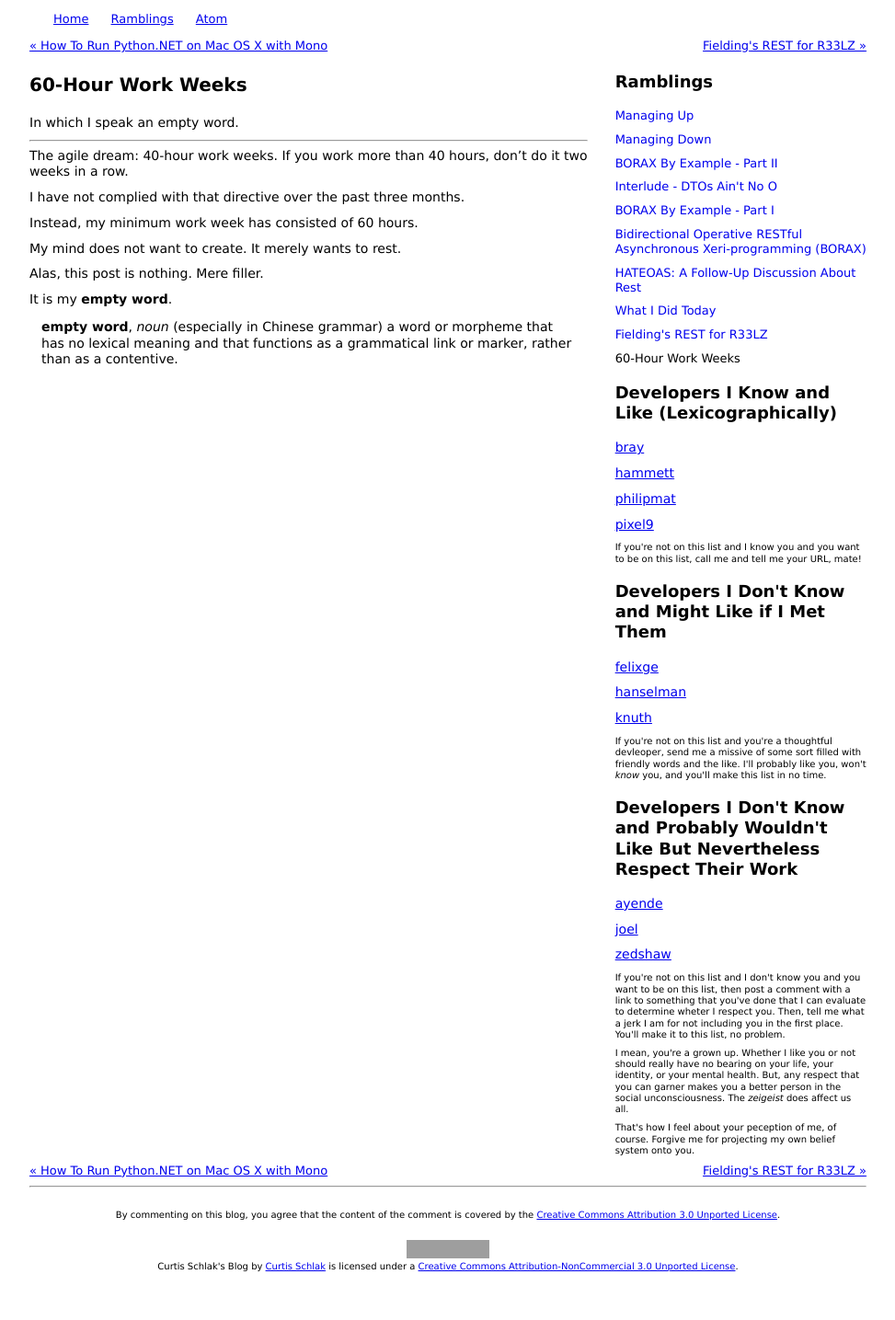
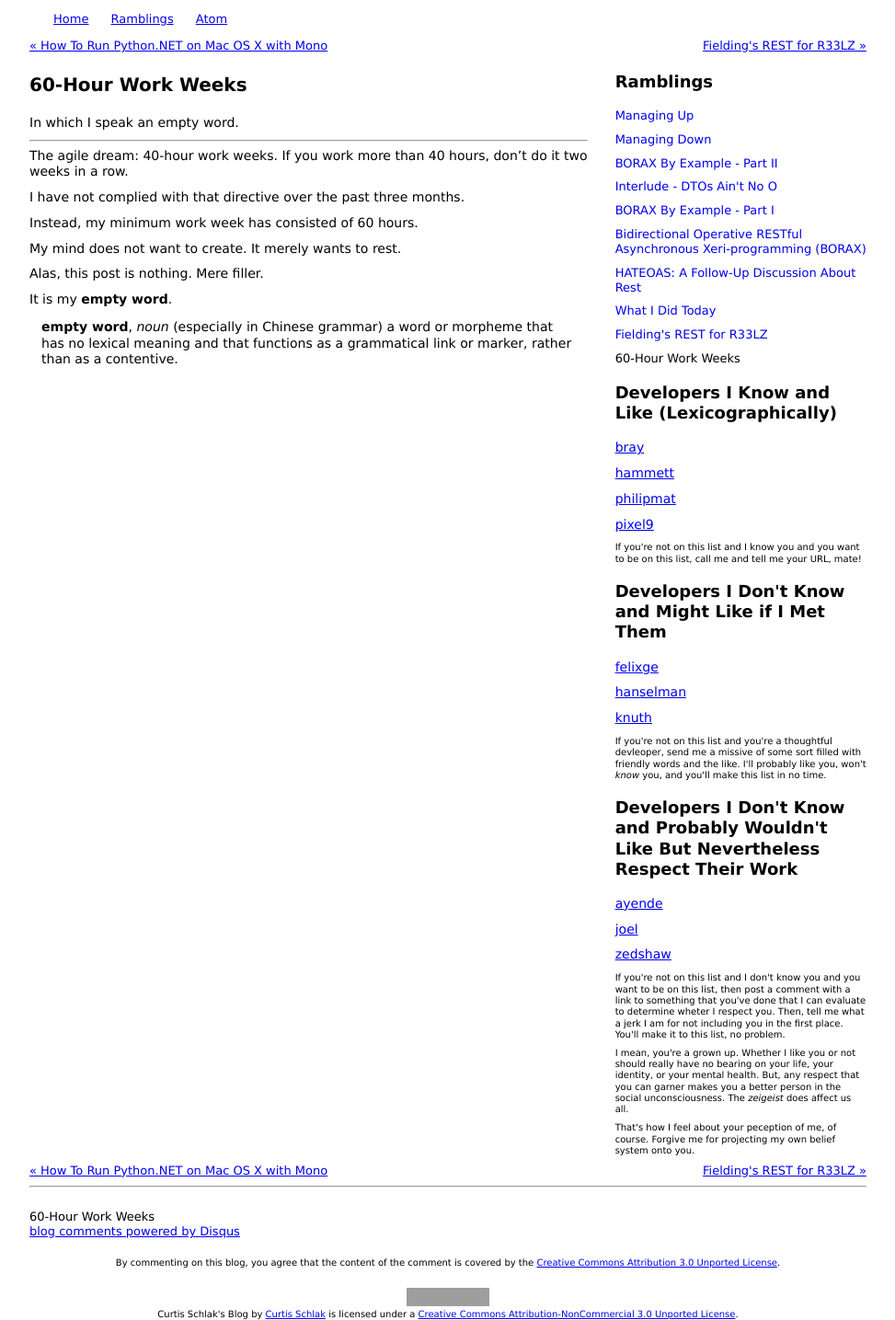
Before and after one commit to roberts-sandbox/test-realist, a Jekyll site: the page built from _posts/2012-01-18-empty-word.md, in a window 1280 px wide. Shown: the whole page at 92% size, without its empty margins (153-1126 px from the left). Built offline with Jekyll 4.4.1, drawn with Linux system fonts in a browser that asks for light colours; before the commit the page ends 1383 px from its top, so only the background shows below that; grey boxes are pictures that could not be loaded.

Commit message:
Reverting change.

```diff
--- a/_layouts/post.html
+++ b/_layouts/post.html
@@ -134,7 +134,7 @@
 			<div class="disqus-spacer">
 				<hr>
 			</div>
-			<!-- section class="yui3-u-1">
+			<section class="yui3-u-1">
 				<div id="disqus_thread"></div>
 				<script type="text/javascript">
 				    /* * * CONFIGURATION VARIABLES: EDIT BEFORE PASTING INTO YOUR WEBPAGE * * */
@@ -155,7 +155,7 @@
 				    })();
 				</script>
 				<a href="http://disqus.com" class="dsq-brlink">blog comments powered by <span class="logo-disqus">Disqus</span></a>
-			</section -->
+			</section>
 			<footer class="yui3-u-1 bottom">
 				By commenting on this blog, you agree that the content of the comment is covered by the <a rel="license" href="http://creativecommons.org/licenses/by/3.0/">Creative Commons Attribution 3.0 Unported License</a>.
 			</footer>
```
